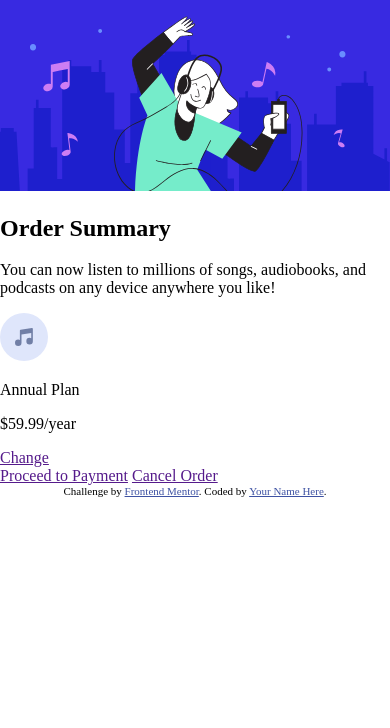
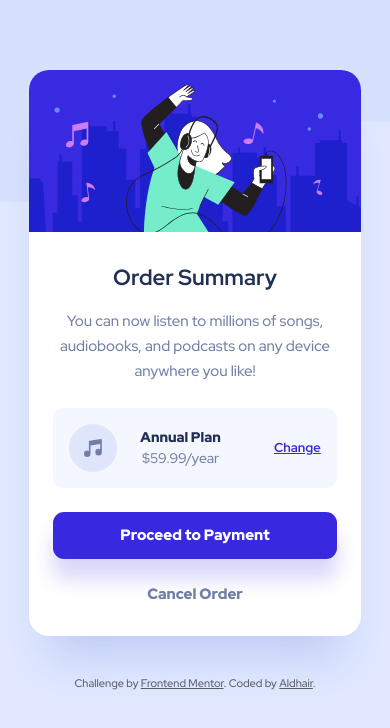
Before and after one commit to aldhairescobar/order-summary-component, a plain HTML site: page index.html in a window 390 px wide. Drawn offline with Linux system fonts and the light colour scheme.

Commit message:
mobile version done

```diff
--- a/css/styles.css
+++ b/css/styles.css
@@ -1,3 +1,5 @@
+@import url('https://fonts.googleapis.com/css2?family=Red+Hat+Display:wght@500;700;900&display=swap');
+
 * {
     box-sizing: border-box;
 }
@@ -12,6 +14,14 @@
 
 body {
     margin: 0;
+    font-family: 'Red Hat Display', sans-serif;
+    font-size: 1rem;
+    text-align: center;
+    background-image: url(../images/pattern-background-mobile.svg);
+    background-size: contain;
+    background-repeat: no-repeat;
+    padding: 70px 0;
+    background-color: var(--pale-blue);
 }
 
 /* === General Styles === */
@@ -22,9 +32,135 @@ img {
 
 /* === Typography === */
 
+h1 {
+    font-size: 1.375rem;
+    line-height: 1.8rem;
+    color: var(--dark-blue);
+    margin: 0;
+    margin-bottom: 1rem;
+}
+
+.main-content-description {
+    font-size: 0.937rem;
+    line-height: 1.56rem;
+    color: var(--desaturated-blue);
+    margin: 0;
+    margin-bottom: 1.5rem;
+}
+
+
+.plan-price > p {
+    margin: 0;
+}
+
+.plan-price p:first-child {
+    color: var(--dark-blue);
+    font-size: 0.875rem;
+    line-height: 1.125rem;
+    font-weight: 900;
+    margin-bottom: 3px;
+}
+
+.plan-price p:last-child {
+    font-size: 0.875rem;
+    line-height: 1.125rem;
+    font-weight: 500;
+    color: var(--desaturated-blue);
+}
+
+.annual-plan-box > a {
+    display: inline-block;
+    font-weight: 700;
+    font-size: 0.81rem;
+    color: var(--bright-blue);
+    text-decoration: underline;
+    transition: color 250ms;
+}
+
+.annual-plan-box > a:hover,
+.annual-plan-box > a:focus {
+    color: #766CF1;
+    text-decoration: none;
+}
+
+
+.cancel-cta {
+    font-weight: 900;
+    font-size: 0.937rem;
+    color: var(--desaturated-blue);
+    text-decoration: none;
+    transition: color 250ms;
+}
+
+.cancel-cta:hover,
+.cancel-cta:focus {
+    color: var(--dark-blue);
+}
+
+.attribution {
+    font-size: 11px;
+    color: rgba(0, 0, 0, .6);
+}
+.attribution a {
+    color: inherit;
+    text-decoration: underline;
+}
+
 /* === Buttons === */
+
+.btn {
+    display: inline-block;
+    width: 100%;
+    padding: 0.9em 2em;
+    background-color: var(--bright-blue);
+    color: #FFFFFF;
+    text-decoration: none;
+    border-radius: 11px;
+    font-size: 0.937rem;
+    font-weight: 900;
+    box-shadow: 0px 20px 20px rgba(56, 42, 225, 0.190291);
+    margin-bottom: 1.5rem;
+    cursor: pointer;
+    transition: background-color 250ms;
+}
+
+.btn:hover,
+.btn:focus {
+    background-color: #766CF1;
+}
 
 /* === Layout === */
 
-.attribution { font-size: 11px; text-align: center; }
-.attribution a { color: hsl(228, 45%, 44%); }
+.card {
+    /* min-width: 325px; */ /*  */
+    max-width: 450px;
+    width: 85%;
+    margin: 0 auto;
+    display: flex;
+    flex-direction: column;
+    border-radius: 20px;
+    overflow: hidden;
+    background-color: #FFFFFF;
+    box-shadow: 0px 40px 40px -20px rgba(13, 48, 189, 0.151826);
+    margin-bottom: 40px;
+}
+
+.main-content {
+    padding: 2rem 1.5rem;
+}
+
+.annual-plan-box {
+    background-color: var(--very-pale-blue);
+    display: flex;
+    align-items: center;
+    padding: 1rem;
+    justify-content: space-between;
+    border-radius: 11px;
+    margin-bottom: 1.5rem;
+}
+
+.plan-price {
+    display: flex;
+    flex-direction: column;
+    margin-right: 30px;
+}
--- a/index.html
+++ b/index.html
@@ -10,21 +10,20 @@
 </head>
 <body>
 
-  <!-- REMEMBER TO SET A MIN-WIDTH!! -->
   <main class="card">
     <img src="images/illustration-hero.svg" alt="">
     <section class="main-content">
       <h1>Order Summary</h1>
-      <p>You can now listen to millions of songs, audiobooks, and podcasts on any device anywhere you like!</p>
-      <div>
+      <p class="main-content-description">You can now listen to millions of songs, audiobooks, and podcasts on any device anywhere you like!</p>
+      <div class="annual-plan-box">
         <img src="images/icon-music.svg" alt="">
-        <div class="plan-cta">
+        <div class="plan-price">
           <p>Annual Plan</p>
           <p>$59.99/year</p>
         </div>
-        <a href="">Change</a>
+        <a href="#">Change</a>
       </div>
-      <a class="btn" href="">Proceed to Payment</a>
+      <a class="btn" href="#">Proceed to Payment</a>
       <a class="cancel-cta" href="">Cancel Order</a>
 
     </section>
@@ -32,7 +31,7 @@
 
   <div class="attribution">
     Challenge by <a href="https://www.frontendmentor.io?ref=challenge" target="_blank">Frontend Mentor</a>.
-    Coded by <a href="#">Your Name Here</a>.
+    Coded by <a target="_blank" href="https://aldhairescobar.com/">Aldhair</a>.
   </div>
 </body>
 </html>
```
